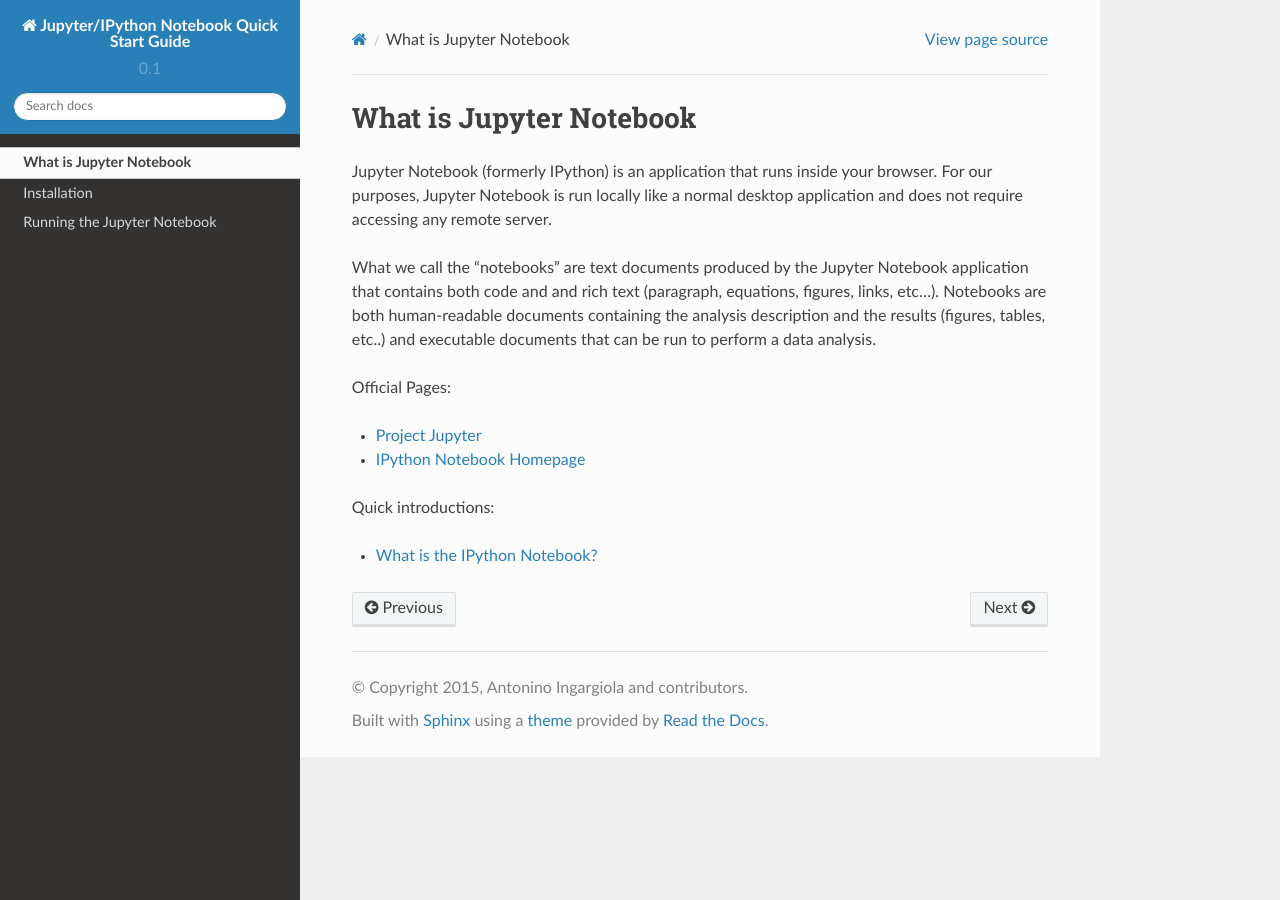
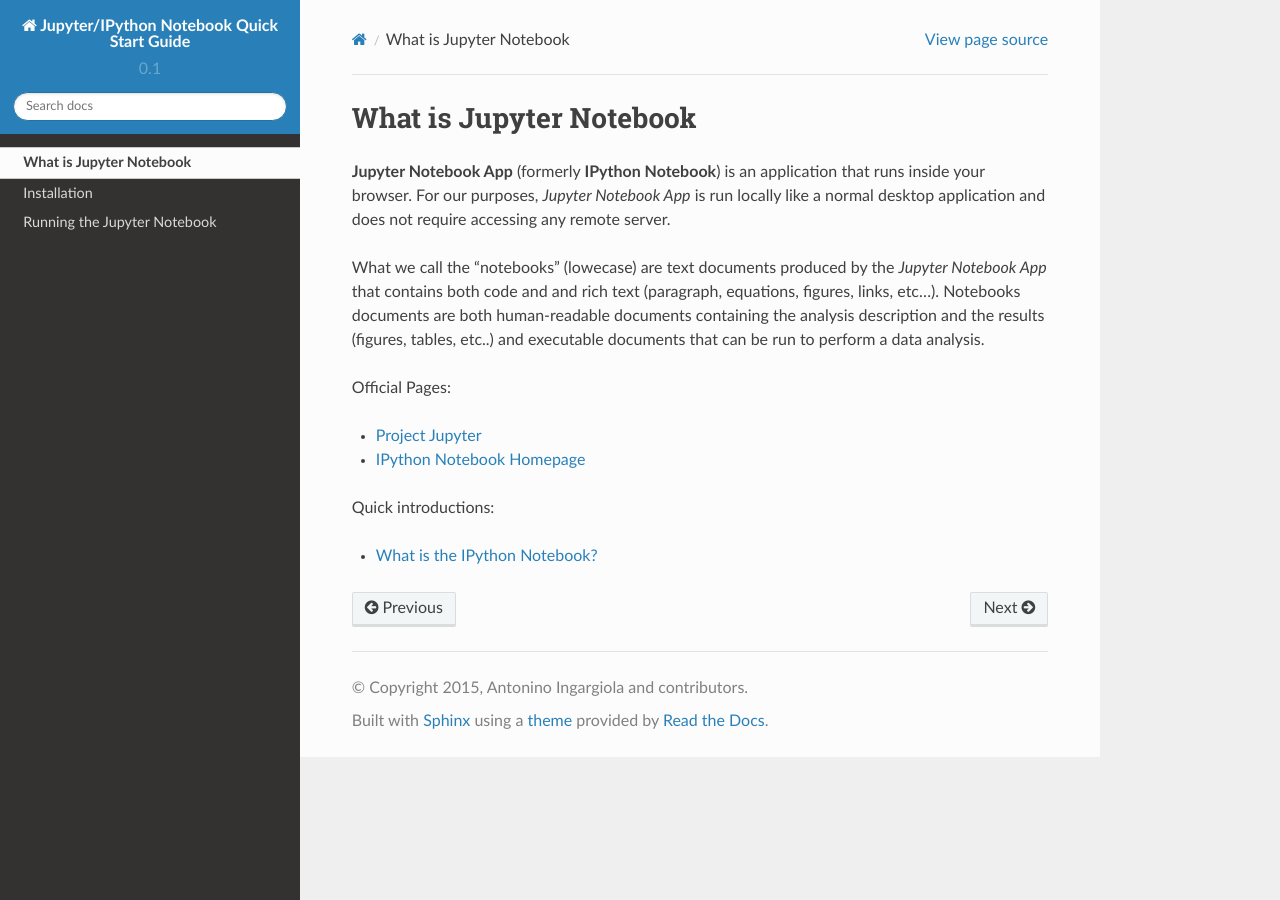
Before and after one commit to tritemio/jupyter_notebook_beginner_guide, a Sphinx documentation site: the page built from docs/what_is_jupyter.rst, in a window 1280 px wide. Built offline with Sphinx 7.4.7 and the Read the Docs theme 2.0.0, drawn with Linux system fonts in a browser that asks for light colours.

Commit message:
Use Jupyter Notebook App

```diff
--- a/docs/what_is_jupyter.rst
+++ b/docs/what_is_jupyter.rst
@@ -3,15 +3,15 @@
 What is Jupyter Notebook
 ========================
 
-Jupyter Notebook (formerly IPython) is an application that runs inside your
+**Jupyter Notebook App** (formerly **IPython Notebook**) is an application that runs inside your
 browser.
-For our purposes, Jupyter Notebook is run locally like a normal desktop
+For our purposes, *Jupyter Notebook App* is run locally like a normal desktop
 application and does not require accessing any remote server.
 
-What we call the "notebooks" are text documents
-produced by the Jupyter Notebook application that contains both code and
+What we call the "notebooks" (lowecase) are text documents
+produced by the *Jupyter Notebook App* that contains both code and
 and rich text (paragraph, equations, figures, links, etc...).
-Notebooks are both human-readable documents containing the analysis
+Notebooks documents are both human-readable documents containing the analysis
 description and the results (figures, tables, etc..) and executable documents
 that can be run to perform a data analysis.
 
```
